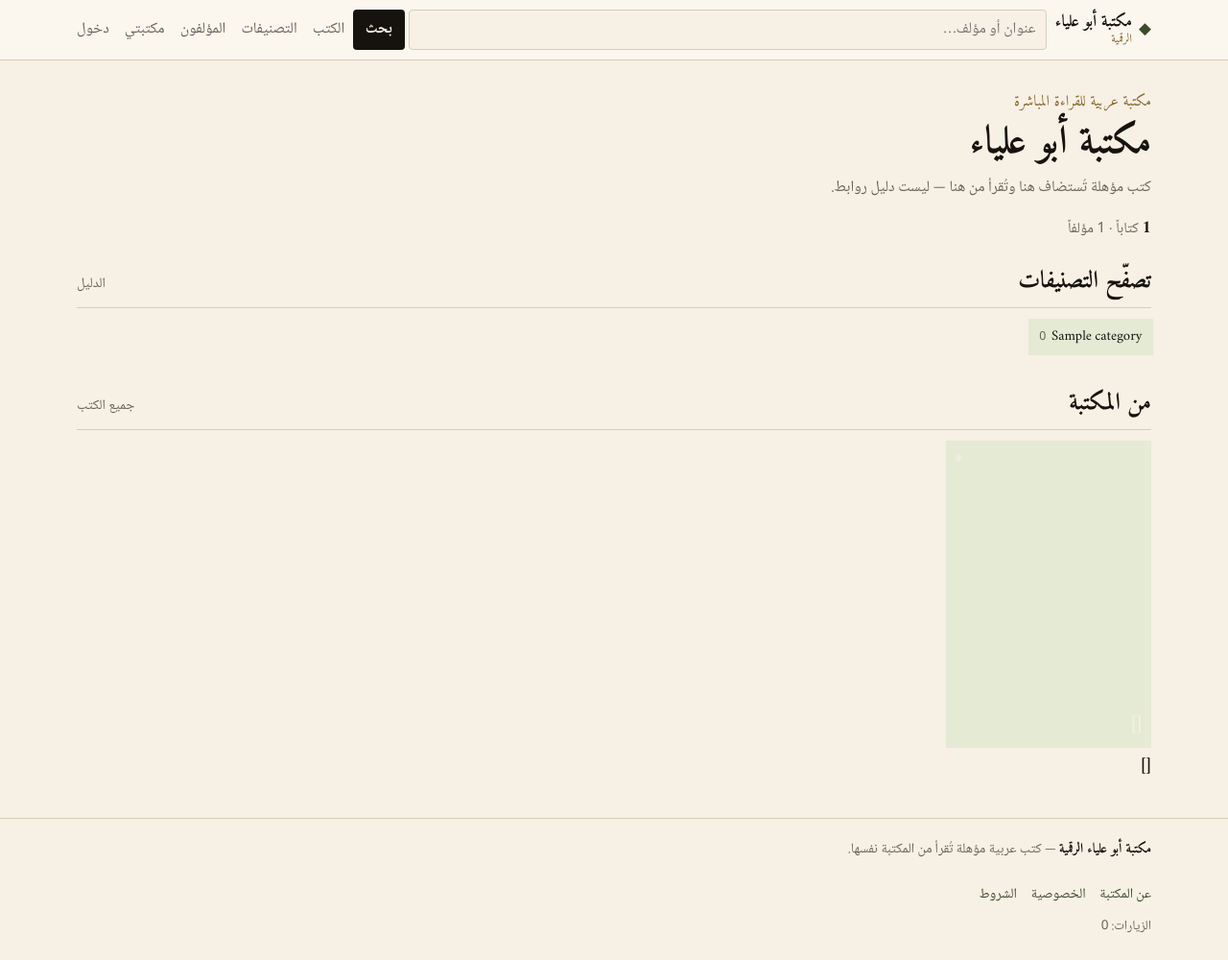
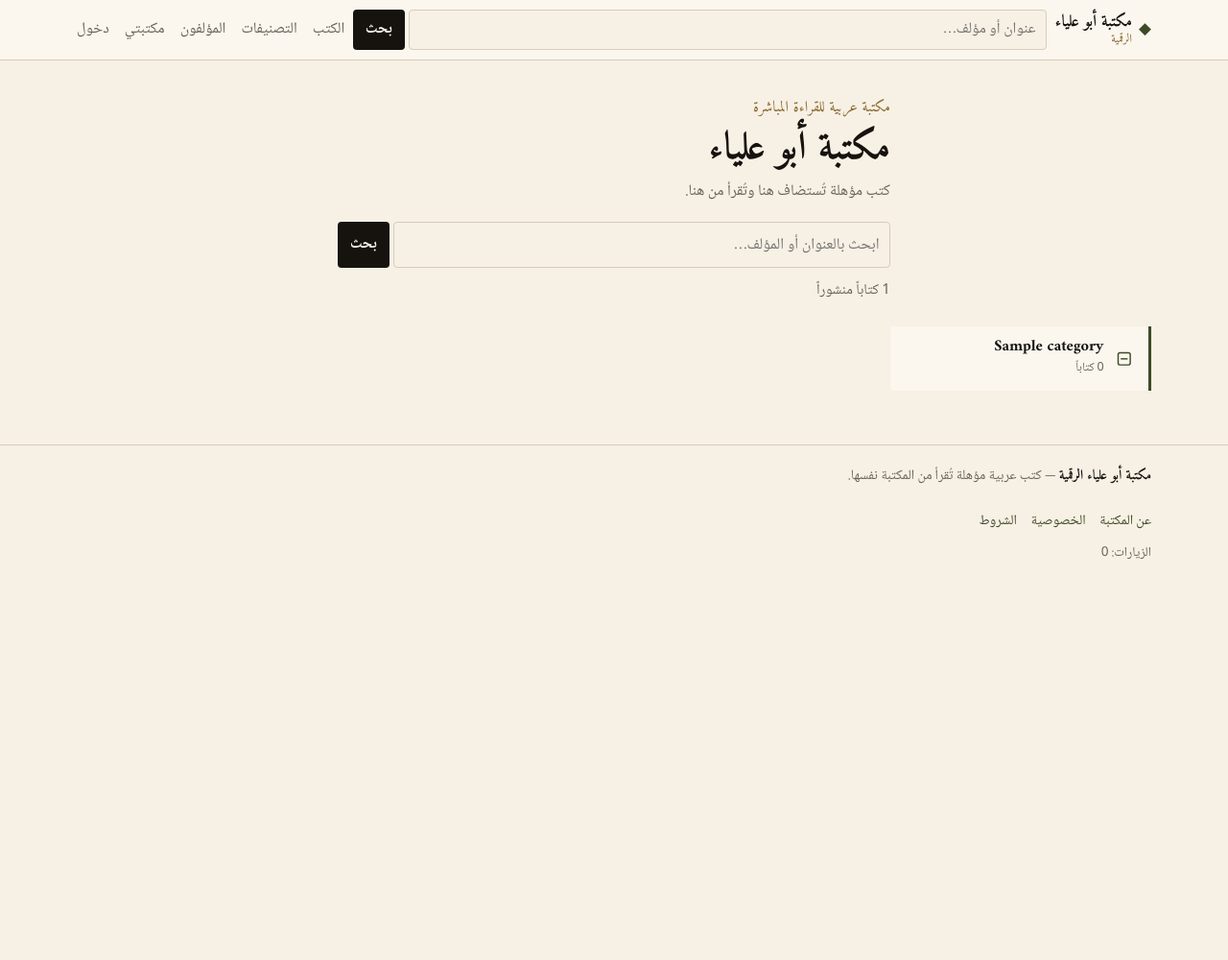
Before and after one commit to ahf88711/abu-alia-digital-library, a Python web app: template templates/public/home.html in a window 1280 px wide. Shown: the whole page at 96% size. After the commit the page ends 582 px from the top, so only its background shows below. Run offline with Jinja, Linux system fonts and the light colour scheme; the template is opened without the code that fills it: most values are stand-ins (such as "Sample title", 1, 10 or a date in 2020); some web fonts are replaced.

Commit message:
Turn the homepage into a category entrance and nest subjects under broad mains.
Stop listing books on the home page. Rebuild the public taxonomy so religion, language and literature, history, sciences, medicine, philosophy, and social sciences are the visible roots, with specific subjects as subcategories. Empty branches stay hidden. Book classifications are unchanged; only parent/path presentation is updated.

```diff
--- a/src/abu_alia/__init__.py
+++ b/src/abu_alia/__init__.py
@@ -1,3 +1,3 @@
 """مكتبة أبو علياء الرقمية — Abu Alia Digital Library."""
 
-__version__ = "1.2.0"
+__version__ = "1.3.0"
--- a/static/css/library.css
+++ b/static/css/library.css
@@ -164,6 +164,48 @@ p { margin: 0 0 .85rem; }
   outline-offset: 2px;
 }
 
+.is-home .topbar .seek { display: none; }
+.is-home .topbar-inner { justify-content: space-between; }
+.gate { padding: 1.4rem 0 1.1rem; }
+.gate-inner { max-width: 36rem; }
+.gate h1 { margin-bottom: .25rem; }
+.seek-home { margin: 1rem 0 .7rem; }
+.seek-home input { min-height: 48px; font-size: 1.02rem; }
+.gate-cats { padding: 0 0 2rem; }
+.gates {
+  display: grid;
+  grid-template-columns: repeat(2, minmax(0, 1fr));
+  gap: .55rem;
+}
+.gate-card {
+  display: grid;
+  grid-template-columns: 1.6rem minmax(0, 1fr);
+  grid-template-rows: auto auto;
+  column-gap: .55rem;
+  row-gap: .05rem;
+  align-items: center;
+  background: var(--sheet);
+  color: var(--ink);
+  padding: .7rem .75rem;
+  min-height: 64px;
+  border-inline-start: 3px solid var(--olive);
+}
+.gate-card:hover { color: var(--ink); background: var(--sage); }
+.gate-ico { grid-row: 1 / span 2; display: grid; place-items: center; color: var(--olive); }
+.cat-icon { width: 1.35rem; height: 1.35rem; display: block; }
+.gate-name {
+  font-family: var(--display);
+  font-weight: 700;
+  font-size: 1.02rem;
+  line-height: 1.3;
+}
+.gate-n { color: var(--mute); font-size: .78rem; }
+.gate-card.is-quiet { border-inline-start-color: var(--line); }
+.gate-card.is-quiet .gate-ico { color: var(--mute); }
+.subcats {
+  display: flex; flex-wrap: wrap; gap: .4rem;
+  margin: 0 0 1.1rem;
+}
 .intro { padding: 1.15rem 0 .4rem; }
 .band { padding: .85rem 0 1.15rem; }
 .section-head {
@@ -441,6 +483,7 @@ footer.site {
 .reader-shell.night .reader-stage { background: #0e1116; }
 
 @media (min-width: 640px) {
+  .gates { grid-template-columns: repeat(3, minmax(0, 1fr)); gap: .7rem; }
   .books, .grid { grid-template-columns: repeat(3, minmax(0, 1fr)); gap: 1.1rem .8rem; }
   .cat-list { grid-template-columns: repeat(3, minmax(0, 1fr)); }
   .work { grid-template-columns: 150px minmax(0, 1fr); }
@@ -460,7 +503,9 @@ footer.site {
   .topbar-inner { min-height: 62px; }
   .brand-text strong { font-size: 1.08rem; }
   .books, .grid { grid-template-columns: repeat(4, minmax(0, 1fr)); }
+  .gates { grid-template-columns: repeat(4, minmax(0, 1fr)); }
   .intro { padding: 1.8rem 0 .6rem; }
+  .gate { padding: 2.2rem 0 1.4rem; }
   .work { grid-template-columns: 180px minmax(0, 1fr); gap: 1.4rem; }
   .stat-grid { grid-template-columns: repeat(4, 1fr); }
   .cat-scroll { flex-wrap: wrap; overflow: visible; }
--- a/templates/base.html
+++ b/templates/base.html
@@ -11,10 +11,10 @@
   <link rel="preconnect" href="https://fonts.googleapis.com">
   <link rel="preconnect" href="https://fonts.gstatic.com" crossorigin>
   <link href="https://fonts.googleapis.com/css2?family=Amiri:wght@400;700&family=Aref+Ruqaa:wght@400;700&family=Noto+Naskh+Arabic:wght@400;500;600;700&display=swap" rel="stylesheet">
-  <link rel="stylesheet" href="/static/css/library.css?v=12">
+  <link rel="stylesheet" href="/static/css/library.css?v=13">
   {% block extra_head %}{% endblock %}
 </head>
-<body>
+<body class="{% if nav == '/' %}is-home{% endif %}">
 <a class="skip" href="#main">تخطّ إلى المحتوى</a>
 <header class="topbar">
   <div class="topbar-inner">
@@ -25,11 +25,13 @@
         <em>الرقمية</em>
       </span>
     </a>
+    {% if nav != '/' %}
     <form class="seek" action="/بحث" method="get" role="search">
       <label class="sr-only" for="q-top">بحث في المكتبة</label>
       <input id="q-top" type="search" name="q" placeholder="عنوان أو مؤلف…" value="{{ q|default('') }}" enterkeyhint="search">
       <button type="submit" aria-label="بحث">بحث</button>
     </form>
+    {% endif %}
     <nav class="desk-nav" aria-label="القائمة الرئيسية">
       <a href="/كتب" {% if nav.startswith('/كتب') %}aria-current="page"{% endif %}>الكتب</a>
       <a href="/تصنيفات" {% if nav.startswith('/تصنيف') %}aria-current="page"{% endif %}>التصنيفات</a>
--- /dev/null
+++ b/templates/partials/cat_icon.html
@@ -0,0 +1,20 @@
+{% set s = slug|default('') %}
+<svg class="cat-icon" viewBox="0 0 24 24" fill="none" stroke="currentColor" stroke-width="1.6" aria-hidden="true">
+{% if s == 'din' %}
+  <path d="M12 3v18"/><path d="M6 8.5c3.5-2 8.5-2 12 0"/><path d="M7 20h10"/>
+{% elif s == 'lang-adab' %}
+  <path d="M5 19V6.5A2.5 2.5 0 0 1 7.5 4H19v13.5A2.5 2.5 0 0 0 16.5 15H7.5"/><path d="M8 8h8M8 11h6"/>
+{% elif s == 'history' %}
+  <circle cx="12" cy="12" r="8"/><path d="M12 8v4l3 2"/>
+{% elif s == 'sciences' %}
+  <circle cx="12" cy="12" r="2.2"/><ellipse cx="12" cy="12" rx="9" ry="3.5"/><ellipse cx="12" cy="12" rx="9" ry="3.5" transform="rotate(60 12 12)"/><ellipse cx="12" cy="12" rx="9" ry="3.5" transform="rotate(120 12 12)"/>
+{% elif s == 'medicine' %}
+  <path d="M12 4v16M6 10h12"/><rect x="5" y="3" width="14" height="18" rx="3"/>
+{% elif s == 'philosophy' %}
+  <path d="M12 4c3 4 6 6 6 10a6 6 0 1 1-12 0c0-4 3-6 6-10z"/>
+{% elif s == 'society' %}
+  <circle cx="8" cy="8" r="2.2"/><circle cx="16" cy="8" r="2.2"/><path d="M4 18c.5-3 2.5-4.5 4-4.5S11.5 15 12 18"/><path d="M12 18c.5-3 2.5-4.5 4-4.5S19.5 15 20 18"/>
+{% else %}
+  <rect x="5" y="5" width="14" height="14" rx="2"/><path d="M8 12h8"/>
+{% endif %}
+</svg>
--- a/templates/public/categories.html
+++ b/templates/public/categories.html
@@ -4,7 +4,7 @@
 <div class="wrap page">
   <header class="page-head">
     <h1>التصنيفات</h1>
-    <p class="lede muted">الموضوع الفعلي للكتاب، لا كلمة عابرة في العنوان.</p>
+    <p class="lede muted">أبواب رئيسة، ثم موضوعات أدق حيث وُجدت كتب فعلية.</p>
   </header>
   {% if not roots %}
     <div class="empty">لا تصنيفات منشورة حالياً.</div>
@@ -13,7 +13,7 @@
     <section class="cat-block">
       <div class="section-head">
         <h2><a href="/تصنيفات/{{ root.path }}">{{ root.name_ar }}</a></h2>
-        <small>{{ counts.get(root.id, 0) }}</small>
+        <small>{{ counts.get(root.id, 0) }} كتاباً</small>
       </div>
       {% if by_parent.get(root.id) %}
       <ul class="cat-list">
--- a/templates/public/home.html
+++ b/templates/public/home.html
@@ -1,47 +1,34 @@
 {% extends "base.html" %}
 {% block title %}مكتبة أبو علياء الرقمية{% endblock %}
 {% block content %}
-<section class="intro">
-  <div class="wrap">
+<section class="gate">
+  <div class="wrap gate-inner">
     <p class="kicker">مكتبة عربية للقراءة المباشرة</p>
     <h1>مكتبة أبو علياء</h1>
-    <p class="lede">كتب مؤهلة تُستضاف هنا وتُقرأ من هنا — ليست دليل روابط.</p>
-    <p class="census"><b>{{ book_count }}</b> كتاباً · {{ author_count }} مؤلفاً</p>
+    <p class="lede">كتب مؤهلة تُستضاف هنا وتُقرأ من هنا.</p>
+    <form class="seek seek-home" action="/بحث" method="get" role="search">
+      <label class="sr-only" for="q-home">بحث في المكتبة</label>
+      <input id="q-home" type="search" name="q" placeholder="ابحث بالعنوان أو المؤلف…" required enterkeyhint="search">
+      <button type="submit">بحث</button>
+    </form>
+    <p class="census">{{ book_count }} كتاباً منشوراً</p>
   </div>
 </section>
 
 {% if categories %}
-<section class="band">
+<section class="gate-cats">
   <div class="wrap">
-    <div class="section-head">
-      <h2>تصفّح التصنيفات</h2>
-      <a href="/تصنيفات">الدليل</a>
-    </div>
-    <div class="cat-scroll">
+    <h2 class="sr-only">التصنيفات الرئيسة</h2>
+    <div class="gates">
       {% for c in categories %}
-        <a class="pill" href="/تصنيفات/{{ c.path }}">
-          {{ c.name_ar }}
-          {% if category_counts %}<small>{{ category_counts.get(c.id, 0) }}</small>{% endif %}
+        <a class="gate-card{% if c.slug == 'unclassified' %} is-quiet{% endif %}" href="/تصنيفات/{{ c.path }}">
+          <span class="gate-ico">{% with slug=c.slug %}{% include "partials/cat_icon.html" %}{% endwith %}</span>
+          <span class="gate-name">{{ c.name_ar }}</span>
+          <span class="gate-n">{{ category_counts.get(c.id, 0) }} كتاباً</span>
         </a>
       {% endfor %}
     </div>
   </div>
 </section>
 {% endif %}
-
-<section class="band">
-  <div class="wrap">
-    <div class="section-head">
-      <h2>من المكتبة</h2>
-      <a href="/كتب">جميع الكتب</a>
-    </div>
-    {% if latest %}
-    <div class="books">
-      {% for work in latest %}{% include "partials/book_card.html" %}{% endfor %}
-    </div>
-    {% else %}
-    <div class="empty">لا توجد كتب منشورة بعد. يجري بناء المجموعة من مصادر مشروعة فقط.</div>
-    {% endif %}
-  </div>
-</section>
 {% endblock %}
```
Also changed, not shown: src/abu_alia/classification/reclassify.py (+2 -15 lines), src/abu_alia/seed.py (+11 -4 lines), src/abu_alia/taxonomy/data.py (+53 -31 lines), src/abu_alia/web/app.py (+0 -8 lines), templates/public/category.html (+7 -3 lines), tests/integration/test_web.py (+3 -1 lines).
